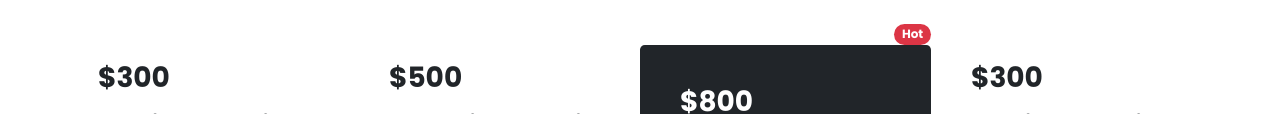
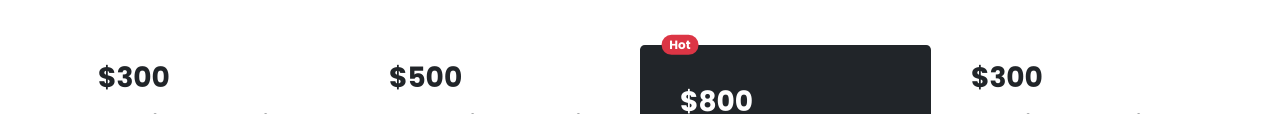
Before and after one commit to sarafat27/responsive-bootstrap-website-, a plain HTML site: page index.html in a window 1280 px wide. Shown: the part 793-907 px from the top of the page. Drawn offline with nearby package versions, Linux system fonts and the light colour scheme.

Commit message:
corrected

```diff
--- a/index.html
+++ b/index.html
@@ -160,7 +160,8 @@
                 <div class="col bg-dark py-4 rounded-3 position-relative">
                     <div class="h-100">
                         <div class="card-body">
-                            <span class="badge position-absolute bottom-100 end-0 bg-danger rounded-pill">Hot</span>
+                            <span
+                                class="badge  position-absolute  top-0 start-20 translate-middle bg-danger rounded-pill">Hot</span>
                             <h3 class="card-title fw-bold text-white">$800</h3>
                             <h3 class="mt-3 fw-bold text-white">Wedding plus</h3>
                             <p class="card-text text-white"><small>For most weddings with
```
